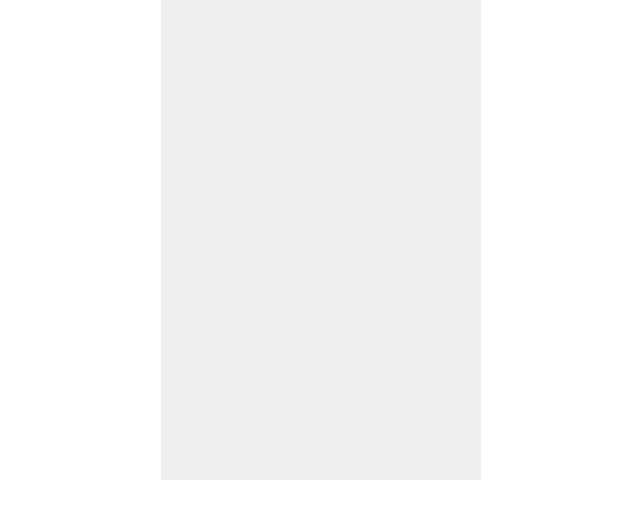
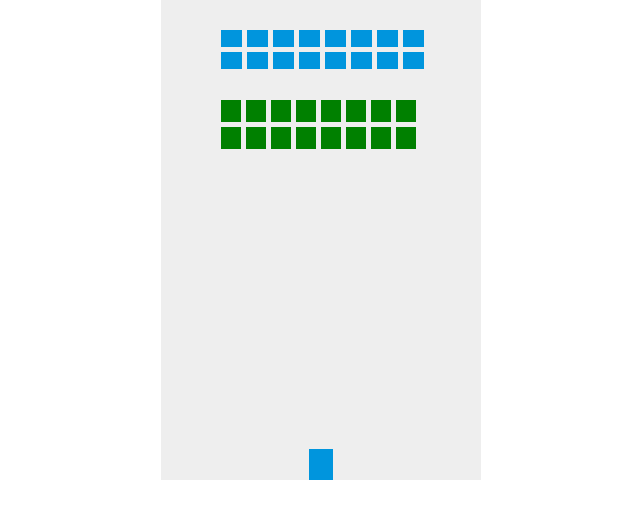
Before and after one commit to patricksbrown1992/Squirtle-Aga, a plain HTML site: page index.html in a window 1280 px wide. Shown: the whole page, without its empty margins (319-959 px from the left). Drawn offline with Linux system fonts and the light colour scheme.

Commit message:
basic structure for butterfrees and beedrills

```diff
--- a/index.html
+++ b/index.html
@@ -3,7 +3,7 @@
 
 <head>
     <meta charset="utf-8" />
-    <title>Gamedev Canvas Workshop</title>
+    <title>Squirtle-Aga</title>
     <style>
         * {
             padding: 0;
@@ -16,6 +16,7 @@
             margin: 0 auto;
         }
     </style>
+    <script src="js/SquirtleBullet.js"></script>
 </head>
 
 <body>
@@ -31,18 +32,169 @@
         var dragoniteHeight = 31;
         var dragoniteWidth = 24;
         var dragonitePadding = 15;
+        var dragoniteRowCount = 1;
+        var dragoniteColumnCount = 4;
         var butterfreeWidth = 21;
         var butterfreeHeight = 17;
         var butterfreePadding = 5;
+        var butterfreeRowCount = 2;
+        var butterfreeColumnCount = 8;
+        var butterfreeOffsetTop = 30;
+        var butterfreeOffsetLeft = 60;
+        var beedrillOffsetLeft = 60;
+        var beedrillOffsetTop = 100
         var beedrillHeight = 22;
         var beedrillWidth = 20;
         var beedrillPadding = 5;
+        var beedrillRowCount = 2;
+        var beedrillColumnCount = 8;
         var score = 0;
         var lives = 3;
         var rightPressed = false;
         var leftPressed = false;
         var spacePressed = false;
+        var bullets = [];
 
+
+        var butterfrees = [];
+        for (var c = 0; c < butterfreeColumnCount; c++) {
+            butterfrees[c] = [];
+            for (var r = 0; r < butterfreeRowCount; r++) {
+                butterfrees[c][r] = { x: 0, y: 0 };
+            }
+        }
+
+        var beedrills = [];
+        for (var c = 0; c < beedrillColumnCount; c++) {
+            beedrills[c] = [];
+            for (var r = 0; r < beedrillRowCount; r++) {
+                beedrills[c][r] = { x: 0, y: 0 };
+            }
+        }
+
+
+
+
+        // var dragonites = [];
+        // for (var c = 0; c < dragoniteColumnCount; c++) {
+        //     dragonites[c] = [];
+        //     for (var r = 0; r < dragoniteRowCount; r++) {
+        //         dragonites[c][r] = { x: 0, y: 0 }
+        //     }
+        // }
+
+        // var beedrills = [];
+        // for (var c = 0; c < beedrillColumnCount; c++) {
+        //     beedrills[c] = [];
+        //     for (var r = 0; r < beedrillRowCount; r++) {
+        //         beedrills[c][r] = { x: 0, y: 0 }
+        //     }
+        // }
+
+
+        function addBullet(){
+            // debugger
+            var bullet = new SquirtleBullet(squirtleX, 480)
+            bullets.push(bullet);
+        }
+
+
+
+        document.addEventListener("keydown", keyDownHandler, false);
+        document.addEventListener("keyup", keyUpHandler, false);
+
+        function keyDownHandler(e) {
+            // debugger
+            if (e.key == "Right" || e.key == "ArrowRight") {
+                rightPressed = true;
+            }
+            else if (e.key == "Left" || e.key == "ArrowLeft") {
+                leftPressed = true;
+            }
+            else if (e.key =' '){
+                debugger
+                spacePressed = true;
+            }
+        }
+
+        function keyUpHandler(e) {
+            if (e.key == "Right" || e.key == "ArrowRight") {
+                rightPressed = false;
+            }
+            else if (e.key == "Left" || e.key == "ArrowLeft") {
+                leftPressed = false;
+            }
+            else if (e.key = ' ') {
+                // debugger
+                spacePressed = false;
+            }
+        }
+
+        function shoot(){
+            if(spacePressed){
+                addBullet();
+            }
+        }
+
+        function drawButterfrees() {
+            for (var c = 0; c < butterfreeColumnCount; c++) {
+                for (var r = 0; r < beedrillRowCount; r++) {
+                var butterfreeX = (c * (butterfreeWidth + butterfreePadding)) + butterfreeOffsetLeft;
+                var butterfreeY = (r * (butterfreeHeight + butterfreePadding)) + butterfreeOffsetTop;
+                butterfrees[c][r].x = butterfreeX;
+                butterfrees[c][r].y = butterfreeY;
+                ctx.beginPath();
+                ctx.rect(butterfreeX, butterfreeY, butterfreeWidth, butterfreeHeight);
+                ctx.fillStyle = "#0095DD";
+                ctx.fill();
+                ctx.closePath();
+                }
+            }
+        }
+
+        function drawBeedrills() {
+            for (var c = 0; c < butterfreeColumnCount; c++) {
+                for (var r = 0; r < butterfreeRowCount; r++) {
+                    var beedrillX = (c * (beedrillWidth + beedrillPadding)) + beedrillOffsetLeft;
+                    var beedrillY = (r * (beedrillHeight + beedrillPadding)) + beedrillOffsetTop;
+                    beedrills[c][r].x = beedrillX;
+                    beedrills[c][r].y = beedrillY;
+                    ctx.beginPath();
+                    ctx.rect(beedrillX, beedrillY, beedrillWidth, beedrillHeight);
+                    ctx.fillStyle = "green";
+                    ctx.fill();
+                    ctx.closePath();
+                }
+            }
+        }
+
+        function drawSquirtle(){
+            ctx.beginPath();
+            ctx.rect(squirtleX, canvas.height - squirtleHeight, squirtleWidth, squirtleHeight);
+
+            ctx.fillStyle = "#0095DD";
+            ctx.fill();
+            ctx.closePath()
+        }
+
+        function draw(){
+            ctx.clearRect(0, 0, canvas.width, canvas.height);
+            drawSquirtle()
+            drawButterfrees()
+            drawBeedrills()
+
+            if(rightPressed && squirtleX < canvas.width-squirtleWidth){
+                squirtleX += 5;
+            }
+            else if(leftPressed && squirtleX > 0){
+                squirtleX -= 5;
+            }
+            else if (spacePressed){
+                // squirtleX -= 5;
+            }
+        }
+        setInterval(draw, 10);
+        setInterval(shoot, 25)
 
     </script>
 
--- /dev/null
+++ b/js/SquirtleBullet.js
@@ -0,0 +1,10 @@
+class SquirtleBullet{
+    constructor(x,y){
+        this.x = x;
+        this.y = y;
+        this.width = 12;
+        this.height = 25;
+        this.speed = 25;
+        this.color = "#0095DD";
+    }
+}
```
Also changed, not shown: webpack.config.js (+6 -4 lines), assets/Squirtle-Aga-background.png (added), js/EnemyBullet.js (added), lib/main.js (added).
